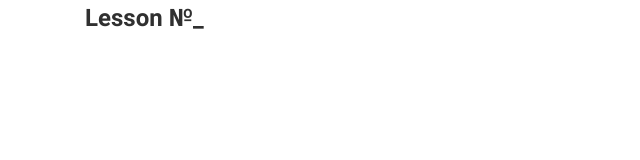
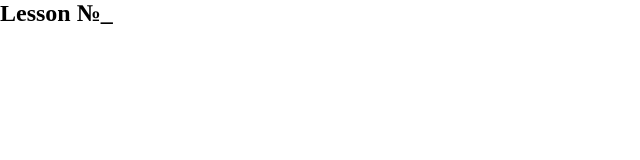
Before and after one commit to Stanysmaev/fe_basic_homework, a plain HTML site: page index.html in a window 1280 px wide. Shown: the whole page, without its empty margins (0-640 px from the left). Drawn offline with Linux system fonts and the light colour scheme.

Commit message:
minor changes 4

```diff
--- a/styles/style.css
+++ b/styles/style.css
@@ -1,27 +1,4 @@
 * {
   margin: 0;
   padding: 0;
-  box-sizing: border-box;
 }
-
-img {
-  max-width: 100%;
-}
-
-html {
-  font-family: 'Roboto', sans-serif;
-  font-size: 16px;
-  font-weight: 400;
-  line-height: 1.5;
-  /* line-height: 150%; */
-  color: #303030;
-}
-
-.container {
-  width: 100%;
-  max-width: 1140px;
-  margin-left: auto;
-  margin-right: auto;
-  padding-left: 15px;
-  padding-right: 15px;
-}
```
